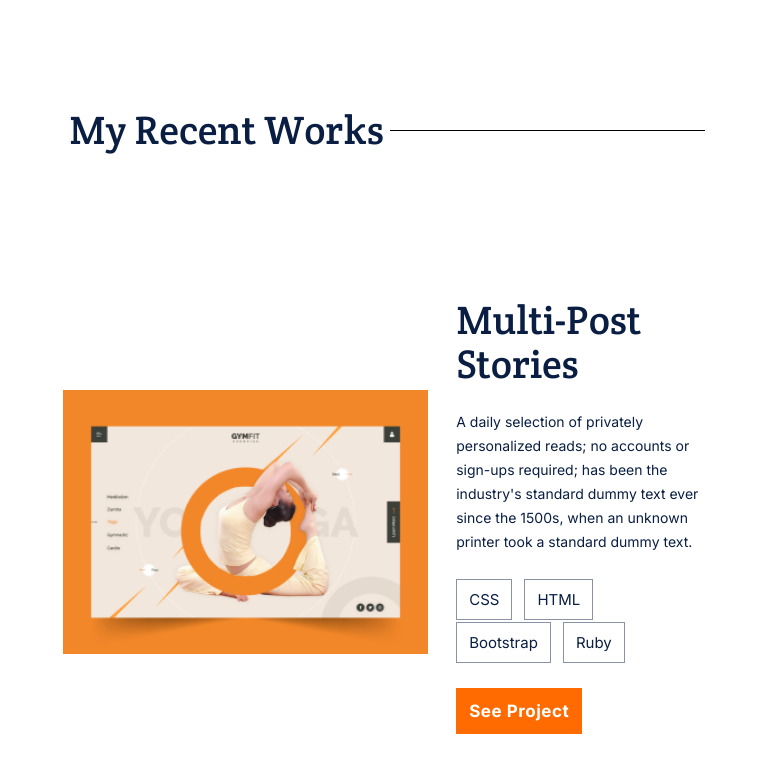
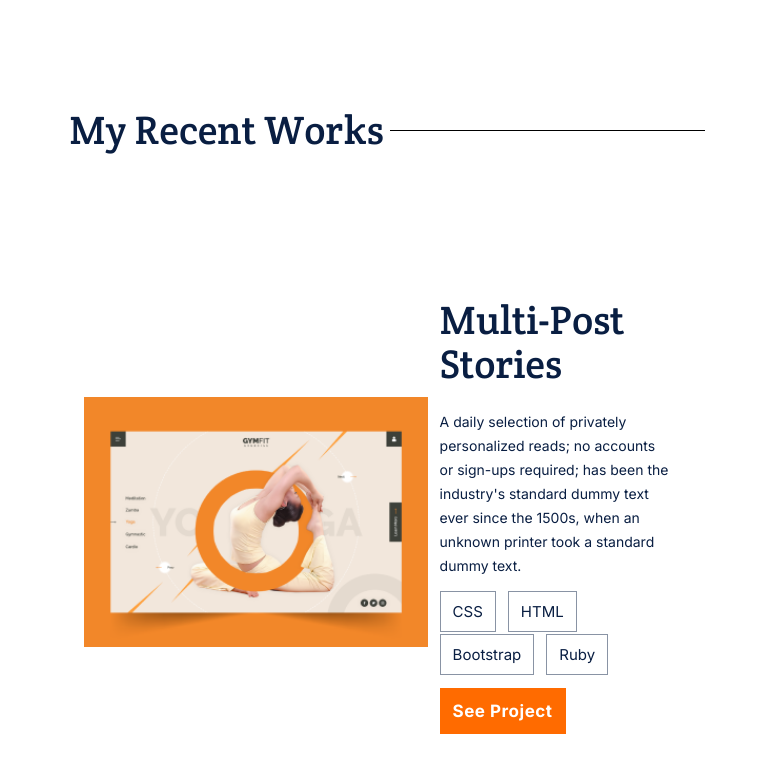
Before and after one commit to Danie12345/portfolio-mobile, a website: page index.html in a window 768 px wide. Shown: the part 839-1606 px from the top of the page. Drawn offline with Linux system fonts and the light colour scheme.

Commit message:
Fixed responsiveness on multi-post-stories section
Background image now better sticks to the template, as well as the text and buttons beside it.

```diff
--- a/index.css
+++ b/index.css
@@ -955,6 +955,12 @@ div.form-child {
     padding-left: 24px;
   }
 
+  .multi-post-image-outer {
+    max-height: 448px;
+    height: auto;
+    max-width: 75%;
+  }
+
   .multi-post-stories-outer {
     flex-direction: row;
     width: 100%;
@@ -969,25 +975,25 @@ div.form-child {
 
   .multi-post-image {
     align-content: center;
-    height: auto;
-    width: auto;
-    max-width: 100%;
+    max-width: 648px;
     flex-grow: 2;
   }
 
   .multi-post-image > img {
     background-size: contain;
     height: 100%;
-    width: 47.5vw;
-    max-width: 618px;
+    width: 100%;
+    max-width: 648px;
     vertical-align: middle;
+    float: right;
+    padding-right: 12px;
   }
 
   .multi-post-stories-column {
     flex-direction: column;
     align-self: flex-start;
     width: 38.754325259%;
-    max-width: 38.754325259%;
+    max-width: 448px;
     min-width: auto;
     padding: 0%;
     margin: 0%;
@@ -1181,13 +1187,13 @@ div.form-child {
   }
 }
 
-@media screen and (min-width: 768px) and (max-width: 1040px) {
+@media screen and (min-width: 768px) and (max-width: 1156px) {
   .multi-post-text {
     font-size: 14px;
   }
 
   .language-btns-container {
-    flex-grow: 3;
+    flex-grow: 7;
     align-items: center;
     height: auto;
     width: auto;
@@ -1199,6 +1205,11 @@ div.form-child {
 
   .contain-on-pc {
     min-width: unset;
+    margin: 0%;
+  }
+
+  ul.contain-on-pc {
+    height: 100px;
   }
 
   .multi-post-stories-column {
--- a/index.html
+++ b/index.html
@@ -64,7 +64,7 @@
                     </h2>
                     <hr class="mobile-hide recent-works-line">
                 </li>
-                <li class="grid-item multi-post-stories-outer grid-item-top-pc">
+                <li class="grid-item multi-post-stories-outer grid-item-top-pc multi-post-image-outer">
                     <a href="" class="multi-post-image"><img src="Icons/img-placeholder1.png" alt=""></a>
                     <div class="multi-post-stories multi-post-stories-column">
                         <h3 class="multi-post-title h3-second">Multi-Post Stories</h3>
```
